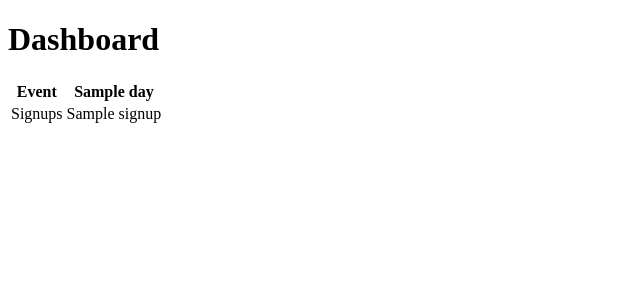
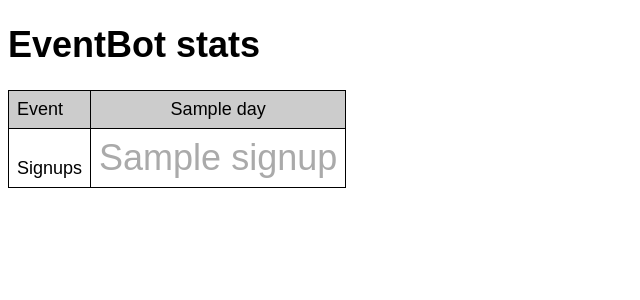
Before and after one commit to eentzel/myeventbot, a Python web app: template templates/dashboard.html in a window 1280 px wide. Shown: the top 300 px of the page, without its empty margins (0-640 px from the left). Run offline with Jinja, Linux system fonts and the light colour scheme; the template is opened without the code that fills it: most values are stand-ins (such as "Sample title", 1, 10 or a date in 2020); style sheets or scripts are compiled from the project's sources.

Commit message:
Dashboard styling

```diff
--- /dev/null
+++ b/static/dashboard.less
@@ -0,0 +1,58 @@
+html, body {
+    font-family: arial, sans-serif;
+    font-size: 18px;
+}
+
+table {
+    border-collapse: collapse;
+}
+
+th, td {
+    padding: 8px;
+}
+
+th {
+    font-weight: normal;
+    border: 1px solid black;
+    background: #ccc;
+    span {
+        display: block;
+    }
+    .month {
+        font-size: .7em;
+    }
+}
+
+th:first-child {
+    text-align: left;
+}
+
+td {
+    font-size: 2em;
+    border: 1px solid black;
+    vertical-align: bottom;
+}
+
+td:first-child {
+    font-size: 1em;
+}
+
+td:nth-child(2) {
+    color: #aaa;
+}
+/* 3rd child is implicitly black */
+td:nth-child(4) {
+    color: #222;
+}
+td:nth-child(5) {
+    color: #444;
+}
+td:nth-child(6) {
+    color: #666;
+}
+td:nth-child(7) {
+    color: #888;
+}
+td:nth-child(8) {
+    color: #aaa;
+}
--- a/templates/dashboard.html
+++ b/templates/dashboard.html
@@ -3,12 +3,13 @@
     <head>
         <meta http-equiv="Content-type" content="text/html;charset=UTF-8" />
         <title>EventBot: Dashboard</title>
+        <link rel="stylesheet" href="/static/dashboard.css" type="text/css" />
         <meta name="robots" content="noindex" />
         <meta name="description" content="Admin dashboard for EventBot" />
     </head>
     <body>
         <div id="content">
-            <h1>Dashboard</h1>
+            <h1>EventBot stats</h1>
             <table>
                 <thead><tr>
                     <th>Event</th>
```
